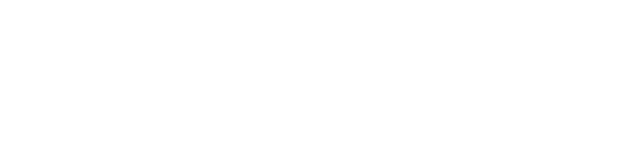
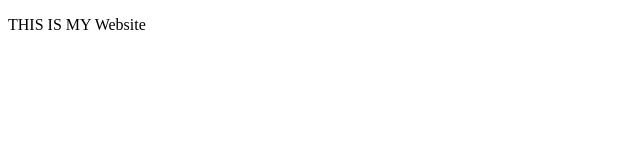
Before and after one commit to raprapolores/HTMLExercises, a plain HTML site: page index.html in a window 1280 px wide. Shown: the whole page, without its empty margins (0-640 px from the left). Drawn offline with Linux system fonts and the light colour scheme.

Commit message:
Modify index.html

```diff
--- a/index.html
+++ b/index.html
@@ -5,6 +5,6 @@
     <title>Page Title</title>
 </head>
 <body>
-
+	<P>THIS IS MY Website</P
 </body>
 </html>
```
